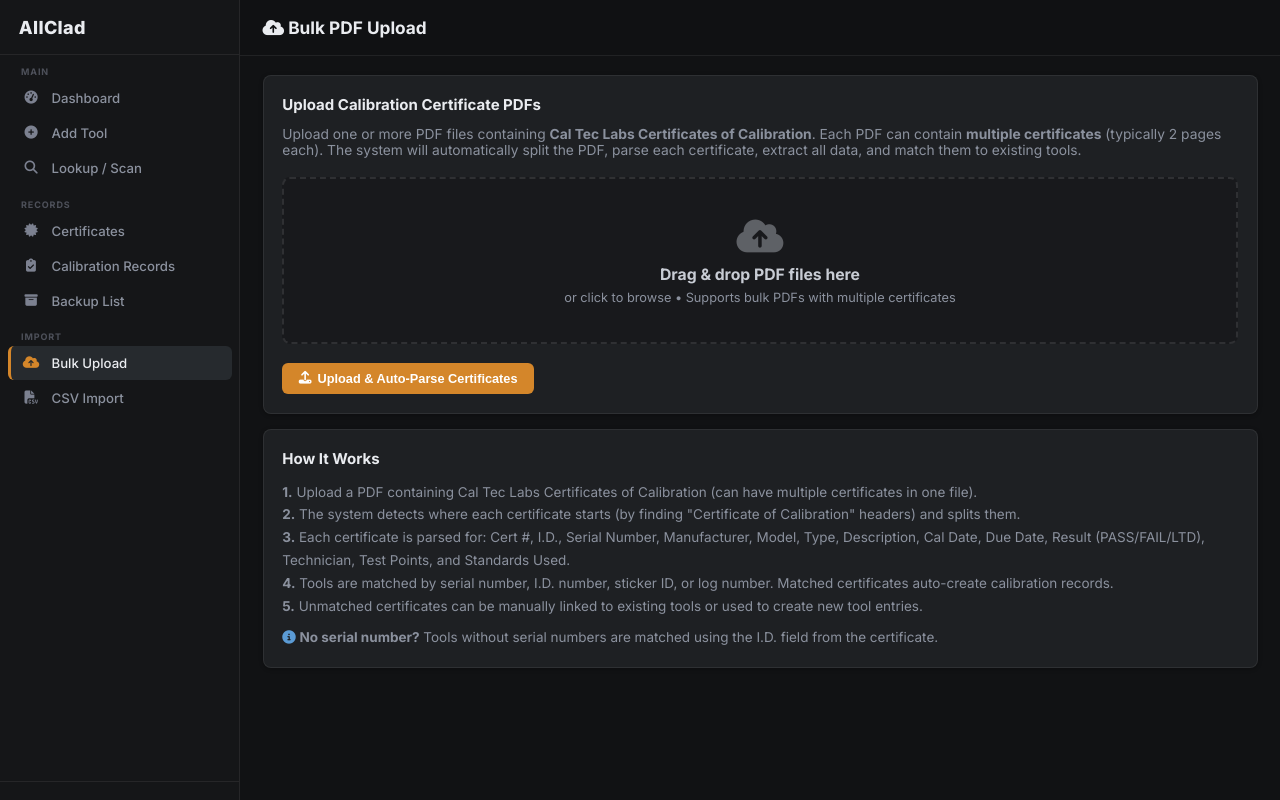
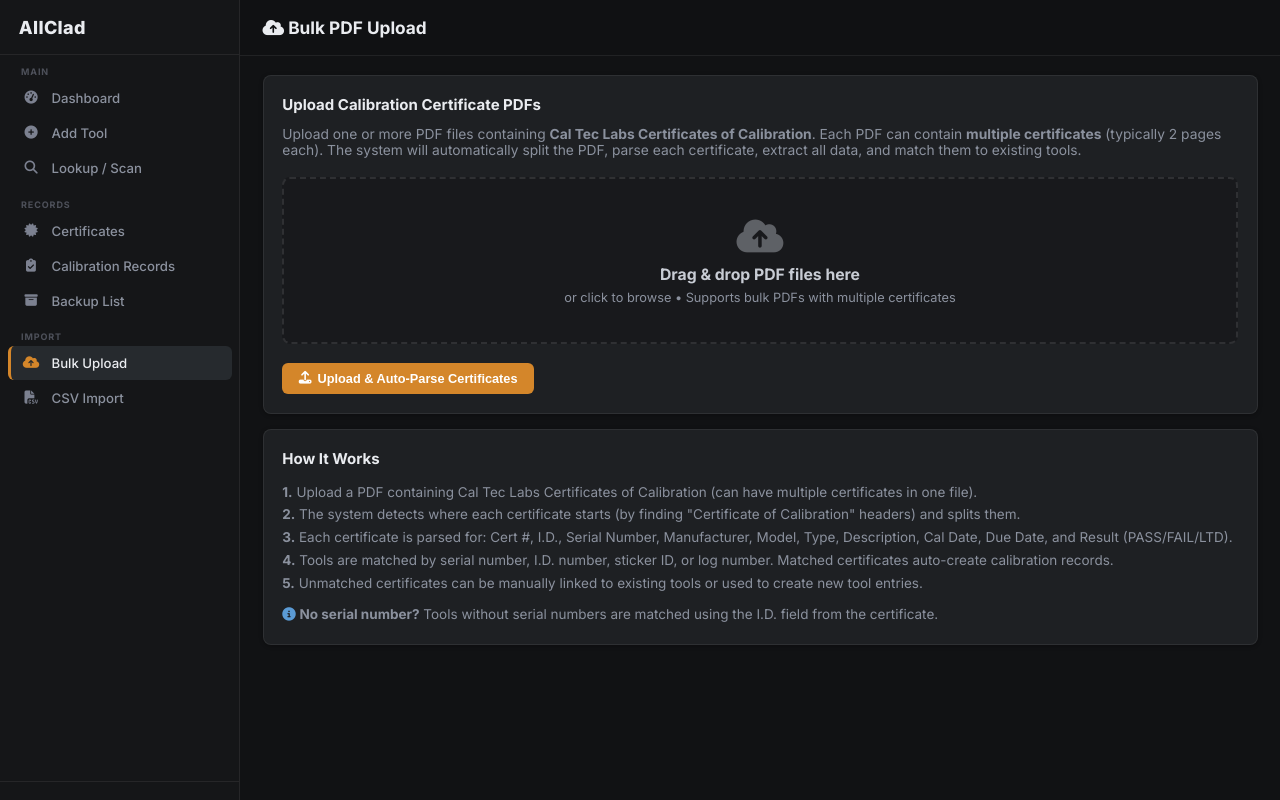
Before and after one commit to RangerDevv/AllClad, a Flask app: page /bulk-upload in a window 1280 px wide. Run offline with Flask 3, Linux system fonts and the light colour scheme; data that the repository does not hold is empty.

Commit message:
Fix bulk_upload.html help text

```diff
--- a/templates/bulk_upload.html
+++ b/templates/bulk_upload.html
@@ -53,7 +53,7 @@
   <div style="color:var(--c-text-lt);font-size:.9rem;line-height:1.7;">
     <p><strong>1.</strong> Upload a PDF containing Cal Tec Labs Certificates of Calibration (can have multiple certificates in one file).</p>
     <p><strong>2.</strong> The system detects where each certificate starts (by finding "Certificate of Calibration" headers) and splits them.</p>
-    <p><strong>3.</strong> Each certificate is parsed for: Cert #, I.D., Serial Number, Manufacturer, Model, Type, Description, Cal Date, Due Date, Result (PASS/FAIL/LTD), Technician, Test Points, and Standards Used.</p>
+    <p><strong>3.</strong> Each certificate is parsed for: Cert #, I.D., Serial Number, Manufacturer, Model, Type, Description, Cal Date, Due Date, and Result (PASS/FAIL/LTD).</p>
     <p><strong>4.</strong> Tools are matched by serial number, I.D. number, sticker ID, or log number. Matched certificates auto-create calibration records.</p>
     <p><strong>5.</strong> Unmatched certificates can be manually linked to existing tools or used to create new tool entries.</p>
     <p style="margin-top:.5rem;"><i class="fas fa-info-circle" style="color:var(--c-accent);"></i> <strong>No serial number?</strong> Tools without serial numbers are matched using the I.D. field from the certificate.</p>
```
